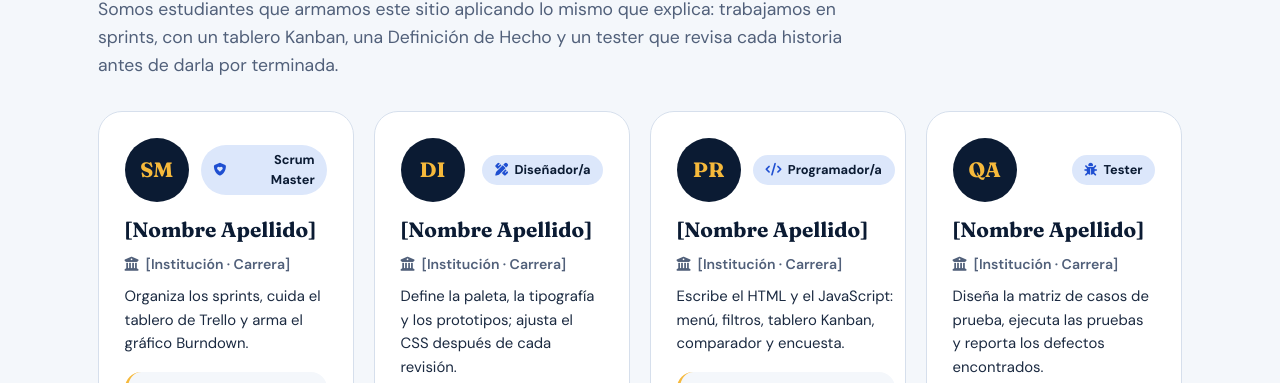
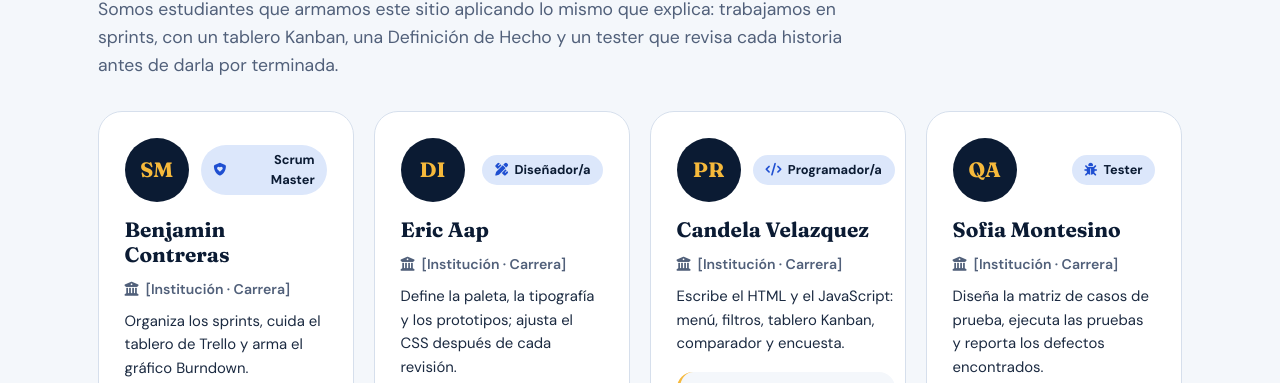
Before and after one commit to BenjaminContrerasFe/Testgrum-SGCS, a plain HTML site: page HTML/nosotros.html in a window 1280 px wide. Shown: the part 339-722 px from the top of the page. Drawn offline with Linux system fonts and the light colour scheme.

Commit message:
Añadiendo nombres de cada rol

```diff
--- a/HTML/nosotros.html
+++ b/HTML/nosotros.html
@@ -135,7 +135,7 @@
               <span class="profile__avatar" aria-hidden="true">SM</span>
               <span class="profile__role"><i class="fa-solid fa-shield-heart" aria-hidden="true"></i> Scrum Master</span>
             </div>
-            <h2 class="profile__name">[Nombre Apellido]</h2>
+            <h2 class="profile__name">Benjamin Contreras</h2>
             <p class="profile__inst"><i class="fa-solid fa-building-columns" aria-hidden="true"></i> [Institución · Carrera]</p>
             <p class="profile__task">Organiza los sprints, cuida el tablero de Trello y arma el gráfico Burndown.</p>
             <blockquote class="profile__quote">
@@ -148,7 +148,7 @@
               <span class="profile__avatar" aria-hidden="true">DI</span>
               <span class="profile__role"><i class="fa-solid fa-pen-ruler" aria-hidden="true"></i> Diseñador/a</span>
             </div>
-            <h2 class="profile__name">[Nombre Apellido]</h2>
+            <h2 class="profile__name">Eric Aap</h2>
             <p class="profile__inst"><i class="fa-solid fa-building-columns" aria-hidden="true"></i> [Institución · Carrera]</p>
             <p class="profile__task">Define la paleta, la tipografía y los prototipos; ajusta el CSS después de cada revisión.</p>
             <blockquote class="profile__quote">
@@ -161,7 +161,7 @@
               <span class="profile__avatar" aria-hidden="true">PR</span>
               <span class="profile__role"><i class="fa-solid fa-code" aria-hidden="true"></i> Programador/a</span>
             </div>
-            <h2 class="profile__name">[Nombre Apellido]</h2>
+            <h2 class="profile__name">Candela Velazquez</h2>
             <p class="profile__inst"><i class="fa-solid fa-building-columns" aria-hidden="true"></i> [Institución · Carrera]</p>
             <p class="profile__task">Escribe el HTML y el JavaScript: menú, filtros, tablero Kanban, comparador y encuesta.</p>
             <blockquote class="profile__quote">
@@ -174,7 +174,7 @@
               <span class="profile__avatar" aria-hidden="true">QA</span>
               <span class="profile__role"><i class="fa-solid fa-bug" aria-hidden="true"></i> Tester</span>
             </div>
-            <h2 class="profile__name">[Nombre Apellido]</h2>
+            <h2 class="profile__name">Sofia Montesino</h2>
             <p class="profile__inst"><i class="fa-solid fa-building-columns" aria-hidden="true"></i> [Institución · Carrera]</p>
             <p class="profile__task">Diseña la matriz de casos de prueba, ejecuta las pruebas y reporta los defectos encontrados.</p>
             <blockquote class="profile__quote">
```
